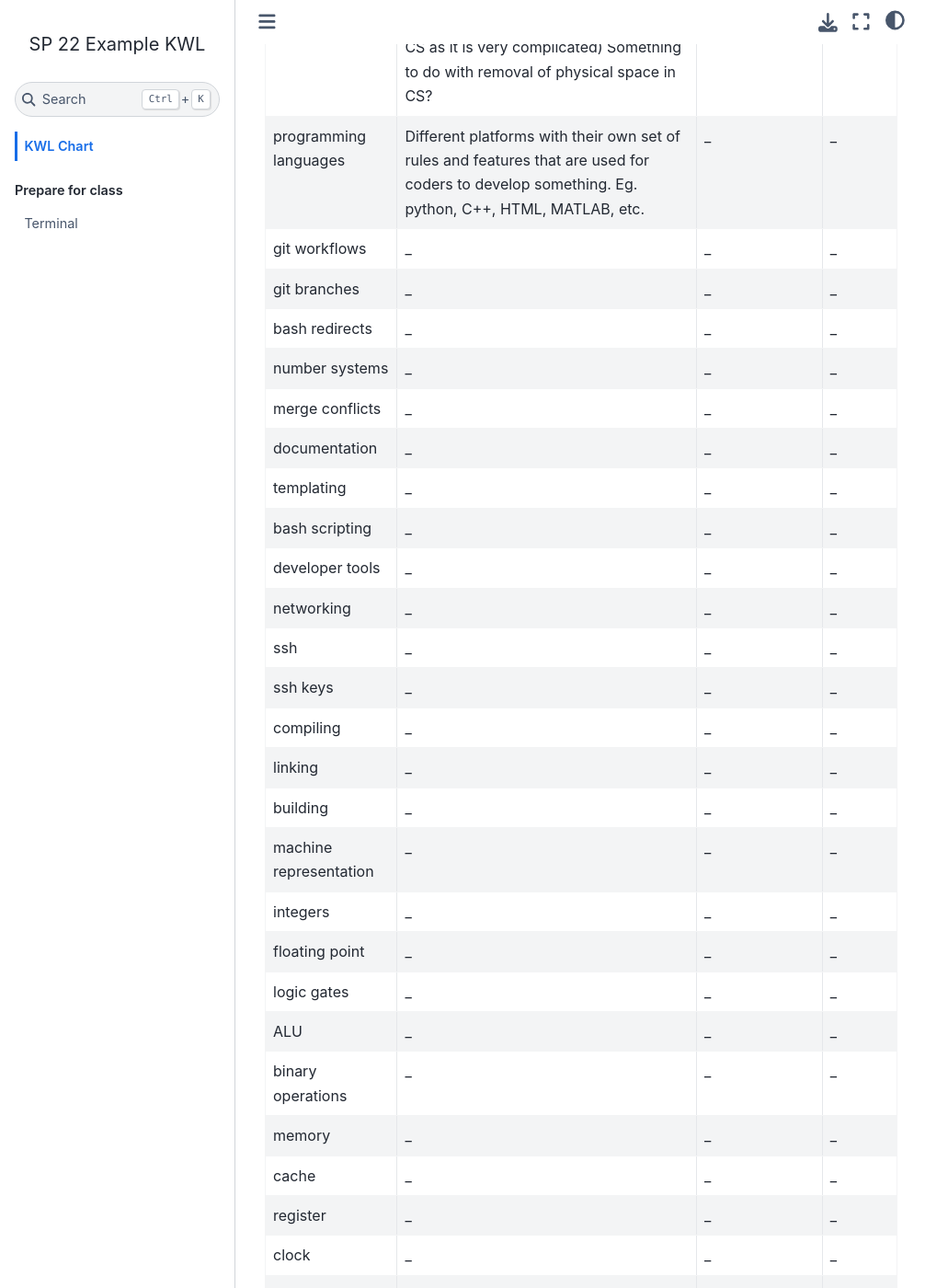
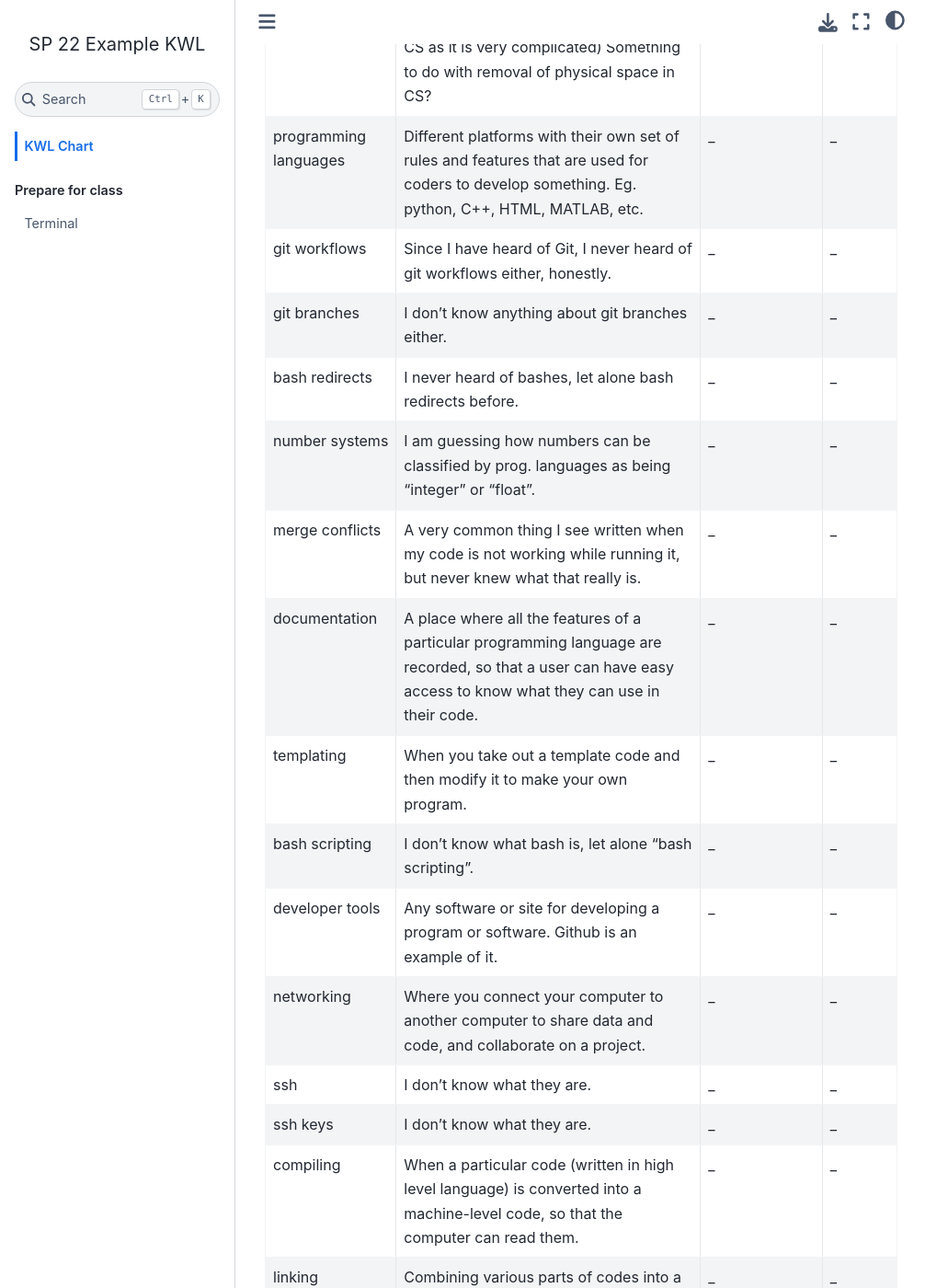
Before and after one commit to zibranamir2/kwl-chart-example, a Jupyter Book: the page built from chart.md, in a window 1280 px wide and 1400 px high, scrolled down 815 px. Shown: the whole window at 92% size, without its empty margins (0-1031 px from the left). Built offline with Jupyter Book 1.0.4 settings and Sphinx 7.4.7 and the Sphinx Book theme 1.1.4, drawn with Linux system fonts in a browser that asks for light colours; some of the changed text lies outside the part shown.

Commit message:
Update chart.md

```diff
--- a/chart.md
+++ b/chart.md
@@ -4,7 +4,7 @@ Zibran Amir's KWL Chart
 
 | Topic | Know | Want to Know | Learned |
 | ------| ------- | ------ | ------- |
-| Git | I honestly never heard of 'Git' before taking this class, except for 'GitHub'. | So what exactly is Git? Why is it useful for CS? | _ |
+| Git | I honestly never heard of Git before taking this class, except for 'GitHub'. | So what exactly is Git? Why is it useful for CS? | _ |
 | GitHub | I see it as a hosting site where programmers post their codes and projects, sort of like a SoundCloud for CS. | Why is GitHub so essential to CS? |
 | Terminal | From C++ and python, I knew it as a place where you run command lines and execute your codes. |  | _ |
 | IDE | It's a space where you actually write all the codes for a project/software. | _ | _ |
@@ -13,29 +13,29 @@ Zibran Amir's KWL Chart
 |bash | I never heard of this term before this class. | _ | _ |
 |abstraction | (one of the hardest concept to learn in CS as it is very complicated) Something to do with removal of physical space in CS? | _ | _ |
 |programming languages | Different platforms with their own set of rules and features that are used for coders to develop something. Eg. python, C++, HTML, MATLAB, etc. | _ | _ |
-|git workflows | _ | _ | _ |
-| git branches | _ | _ | _ |
-| bash redirects | _ | _ | _ |
-|number systems | _ | _ | _ |
-| merge conflicts | _ | _ | _ |
-| documentation | _ | _ | _ |
-| templating | _ | _ | _ |
-|bash scripting | _ | _ | _ |
-| developer tools | _ | _ | _ |
-| networking | _ | _ | _ |
-|ssh | _ | _ | _ |
-| ssh keys | _ | _ | _ |
-|compiling | _ | _ | _ |
-| linking   | _ | _ | _ |
-| building | _ | _ | _ |
-| machine representation  | _ | _ | _ |
-| integers   | _ | _ | _ |
-| floating point  | _ | _ | _ |
-|logic gates | _ | _ | _ |
-| ALU | _ | _ | _ |
-| binary operations | _ | _ | _ |
-| memory | _ | _ | _ |
-| cache | _ | _ | _ |
-| register | _ | _ | _ |
-| clock | _ | _ | _ |
-| Concurrency | _ | _ | _ |
+|git workflows | Since I have heard of Git, I never heard of git workflows either, honestly. | _ | _ |
+| git branches | I don't know anything about git branches either. | _ | _ |
+| bash redirects | I never heard of bashes, let alone bash redirects before. | _ | _ |
+|number systems | I am guessing how numbers can be classified by prog. languages as being "integer" or "float". | _ | _ |
+| merge conflicts | A very common thing I see written when my code is not working while running it, but never knew what that really is. | _ | _ |
+| documentation | A place where all the features of a particular programming language are recorded, so that a user can have easy access to know what they can use in their code. | _ | _ |
+| templating | When you take out a template code and then modify it to make your own program. | _ | _ |
+|bash scripting | I don't know what bash is, let alone "bash scripting". | _ | _ |
+| developer tools | Any software or site for developing a program or software. Github is an example of it. | _ | _ |
+| networking | Where you connect your computer to another computer to share data and code, and collaborate on a project. | _ | _ |
+|ssh | I don't know what they are. | _ | _ |
+| ssh keys | I don't know what they are. | _ | _ |
+|compiling | When a particular code (written in high level language) is converted into a machine-level code, so that the computer can read them. | _ | _ |
+| linking   | Combining various parts of codes into a single one. | _ | _ |
+| building | Writing a code? | _ | _ |
+| machine representation  | How computeres "represent" numbers? | _ | _ |
+| integers   | Numbers that are not decimals. (eg. 1, 2, 44, 1000, etc) Like 4.3 is not an integer. | _ | _ |
+| floating point  | When numbers are expressed in scientific notations. | _ | _ |
+|logic gates | The fundamental block of digital circuit, where there is a binary state (only two) that is either AND or OR (0 or 1). | _ | _ |
+| ALU | I am not so sure what ALUs are. | _ | _ |
+| binary operations | Arithmetic (+, -, %, X), but with binary numbers. | _ | _ |
+| memory | The place inside the computer, where the data is stored. | _ | _ |
+| cache | The place inside the computer, where the data is stored in a way, that future requests for that data is served faster. (eg. how passwords are stored in browsers). | _ | _ |
+| register | I am not exactly sure what registers are in computers, but I have definitely heard of them. | _ | _ |
+| clock | A clock inside the computer (I think a microchip) that regulates the timing of a computer process. | _ | _ |
+| Concurrency | I don't know what that is. | _ | _ |
```
